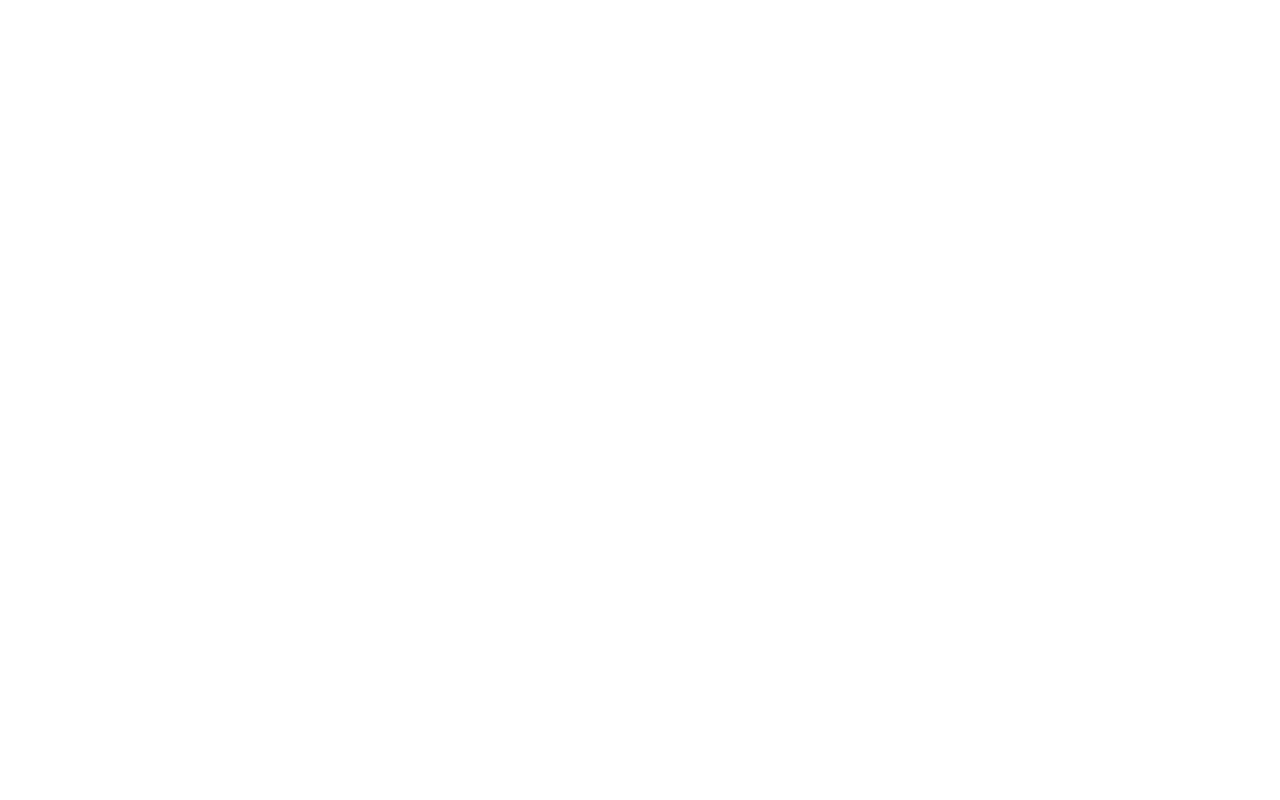
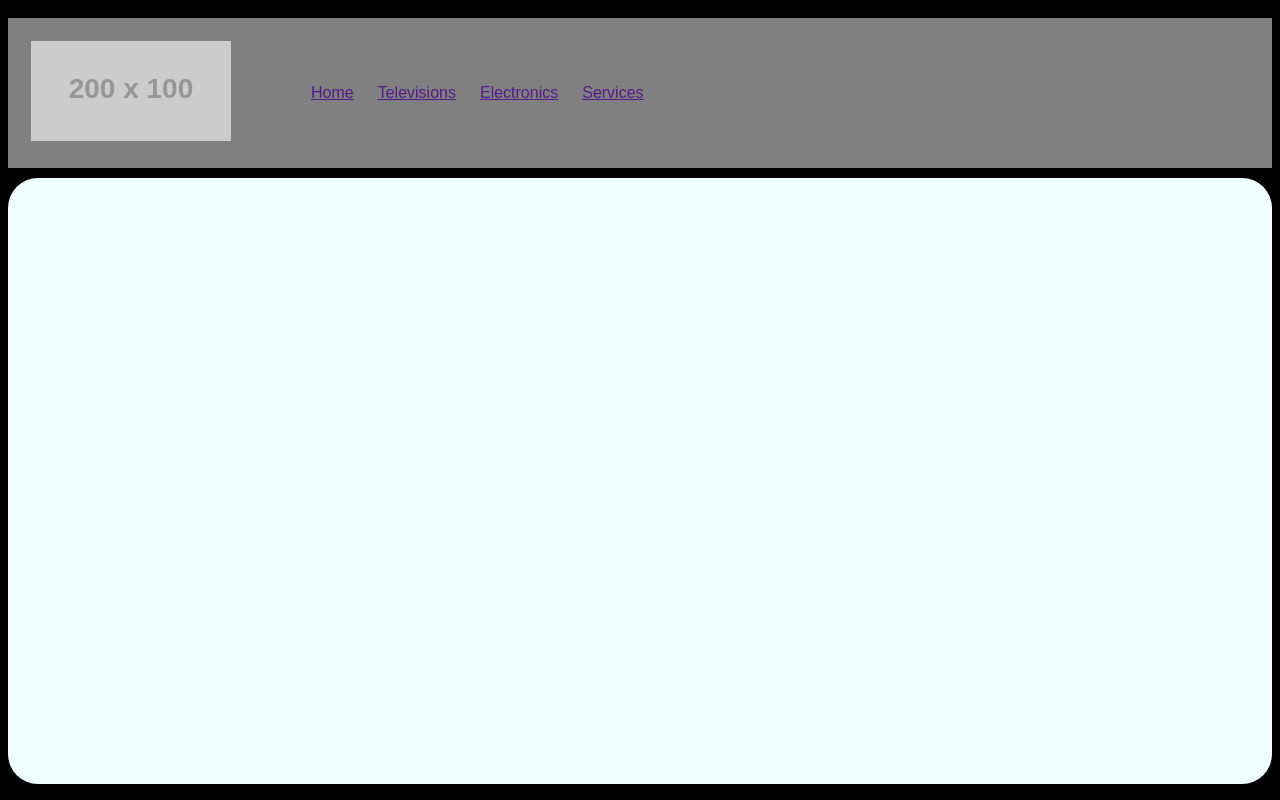
Before and after one commit to Jetmishemoto/RockCoast, a plain HTML site: page index.html in a window 1280 px wide. Drawn offline with Linux system fonts and the light colour scheme; placeholder pictures from the web are drawn by us.

Commit message:
working base css and html

```diff
--- a/Styles.css
+++ b/Styles.css
@@ -0,0 +1,54 @@
+html, body {
+    overflow-x: hidden;
+}
+
+h1,h2,h3,h4,h5,p,button,a{
+    font-family: Arial, Helvetica, sans-serif;
+
+}
+
+
+.mainbox{
+    background-color: black;
+
+}
+
+
+
+.navbar{
+    background-color: gray;
+    display: flex;
+    align-items: center;
+    justify-content: flex-start;
+    padding: 23px;
+    margin: 10px 0;
+
+}
+
+.nav-anchors{
+    margin: 0 70px;
+
+}
+.nav-anchors a{
+    min-width: 80%;
+    margin: 0 10px;
+    max-width: 1400px;
+
+
+}
+
+.nav-img{
+    align-items: center;
+
+}
+
+.sub-body{
+
+    background-color: azure;
+    padding: 303px;
+    border-radius: 30px;
+    display: flex;
+    align-items: center;
+
+
+}
--- a/index.html
+++ b/index.html
@@ -1,19 +1,46 @@
+<!DOCTYPE html>
 <html lang="en">
 <head>
     <meta charset="UTF-8">
     <meta http-equiv="X-UA-Compatible" content="IE=edge">
     <meta name="viewport" content="width=device-width, initial-scale=1.0">
+
+    <link rel="stylesheet" href="Styles.css">
     <title>RockCoast</title>
 
 </head>
-<body>
+<body class="mainbox" >
+
+
+    <div class="navbar">
+        <div class="nav-img">
+            <img src="https://via.placeholder.com/200x100" alt="Missing Image">
+            <!--<img src="" alt="">-->
+        </div>
+
+        <div class="nav-center">
+            <div class="nav-anchors">
+                <a href="">Home</a>
+                <a href="">Televisions</a>
+                <a href="">Electronics</a>
+                <a href="">Services</a>
+
+            </div>
+
+        </div>
+
+    </div>
+
+    <div class="sub-body">
+
+
+
+    </div>
 
 
 
 
 
-
-
-
+    <div></div>
 </body>
 </html>
```
